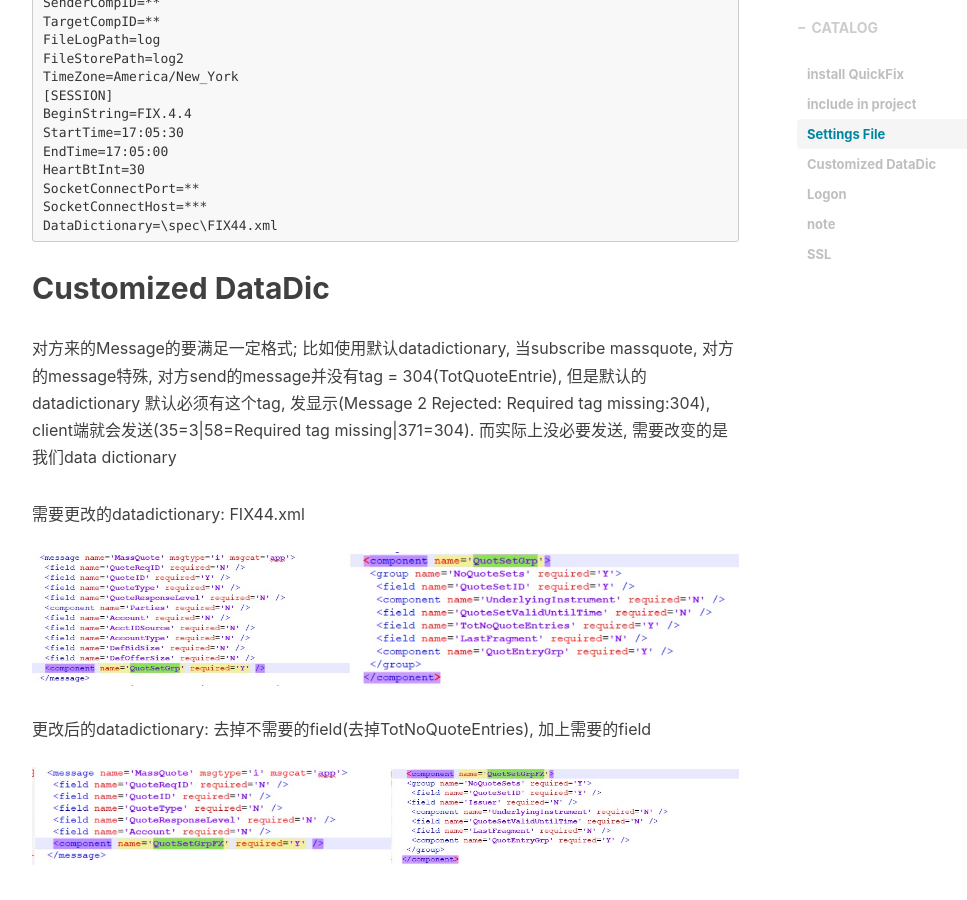
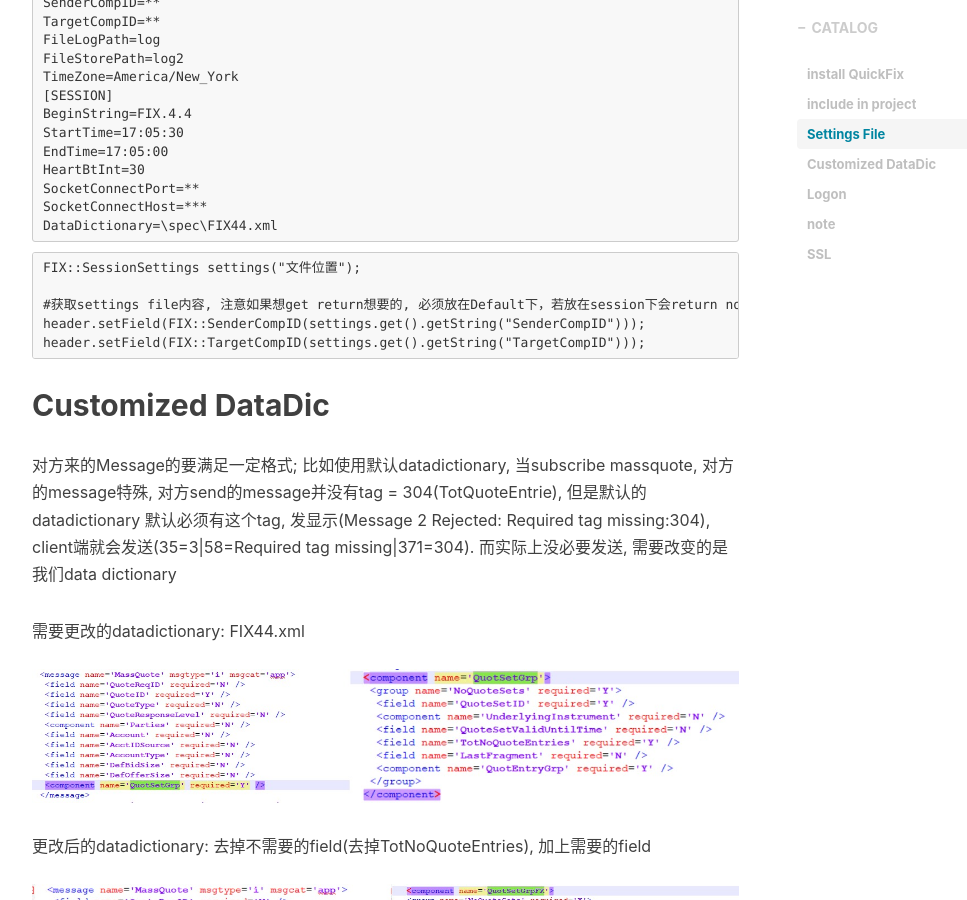
Before and after one commit to beckswu/beckswu.github.io, a Jekyll site: the page built from _posts/2017-10-03-QuickFIX-C++.markdown, in a window 1280 px wide and 900 px high, scrolled down 1864 px. Shown: the whole window, without its empty margins (233-1200 px from the left). Built offline with Jekyll 4.4.1, drawn with Linux system fonts in a browser that asks for light colours; nearby versions of some CDN libraries; comment, search, counter and statistics services are not loaded.

Commit message:
Update 2017-10-03-QuickFIX-C++.markdown

````diff
--- a/_posts/2017-10-03-QuickFIX-C++.markdown
+++ b/_posts/2017-10-03-QuickFIX-C++.markdown
@@ -50,6 +50,15 @@ SocketConnectPort=**
 SocketConnectHost=***
 DataDictionary=\spec\FIX44.xml
 ```
+
+```C++
+FIX::SessionSettings settings("文件位置");
+
+#获取settings file内容, 注意如果想get return想要的, 必须放在Default下，若放在session下会return no key error
+header.setField(FIX::SenderCompID(settings.get().getString("SenderCompID")));
+header.setField(FIX::TargetCompID(settings.get().getString("TargetCompID")));
+```
+
 ## Customized DataDic
 
 对方来的Message的要满足一定格式; 比如使用默认datadictionary, 当subscribe massquote, 对方的message特殊, 对方send的message并没有tag = 304(TotQuoteEntrie), 但是默认的datadictionary 默认必须有这个tag, 发显示(Message 2 Rejected: Required tag missing:304), client端就会发送(35=3\|58=Required tag missing\|371=304). 而实际上没必要发送, 需要改变的是我们data dictionary
````
